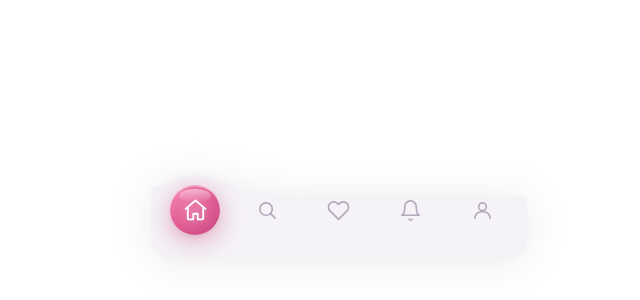
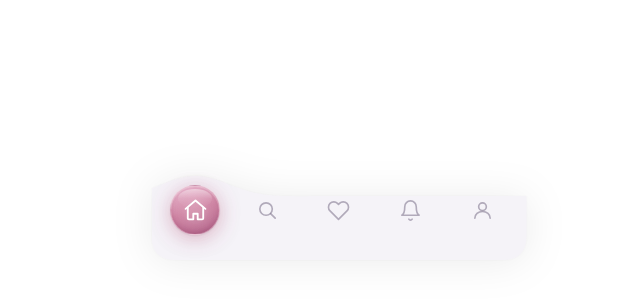
Before and after one commit to yuhanwu-klein/ui-index, a plain HTML site: page tabbar-bouncy.html in a window 1280 px wide. Shown: the part 480-780 px from the top of the page, without its empty margins (301-941 px from the left). Drawn offline with Linux system fonts and the light colour scheme.

Commit message:
Week 9: change blob material from candy to thick glass
Replace opaque candy gradient with translucent layers, backdrop-filter
blur, fine white border, and inner shadows for depth. The blob now
reads as tinted frosted glass rather than a candy button.

Co-Authored-By: Claude Opus 4.6 <noreply@anthropic.com>

```diff
--- a/tabbar-bouncy.html
+++ b/tabbar-bouncy.html
@@ -38,15 +38,17 @@ body{
 
 .blob{
   position:absolute;width:50px;height:50px;border-radius:50%;
-  background:linear-gradient(140deg,#f78dba,#e45f96 45%,#c94580);
-  box-shadow:0 6px 24px rgba(200,60,110,.4),0 2px 4px rgba(0,0,0,.06),inset 0 1.5px 0 rgba(255,255,255,.4);
+  background:linear-gradient(160deg,rgba(230,160,190,.65),rgba(190,90,130,.72) 50%,rgba(155,60,105,.78));
+  backdrop-filter:blur(12px);-webkit-backdrop-filter:blur(12px);
+  border:1px solid rgba(255,255,255,.25);
+  box-shadow:0 4px 20px rgba(160,50,90,.3),0 1px 2px rgba(0,0,0,.08),inset 0 1px 1px rgba(255,255,255,.3),inset 0 -2px 4px rgba(120,30,70,.2);
   pointer-events:none;will-change:transform;
   transform:translate(-50%,-50%);
 }
 .blob::after{
-  content:'';position:absolute;top:4px;left:18%;right:18%;height:28%;
+  content:'';position:absolute;top:3px;left:15%;right:15%;height:40%;
   border-radius:50%;
-  background:linear-gradient(180deg,rgba(255,255,255,.5),transparent);
+  background:linear-gradient(180deg,rgba(255,255,255,.45) 0%,rgba(255,255,255,.1) 50%,transparent);
 }
 
 .items{
```
